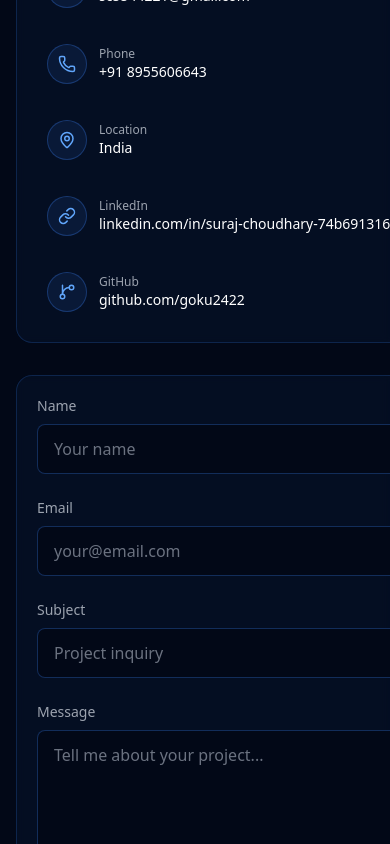
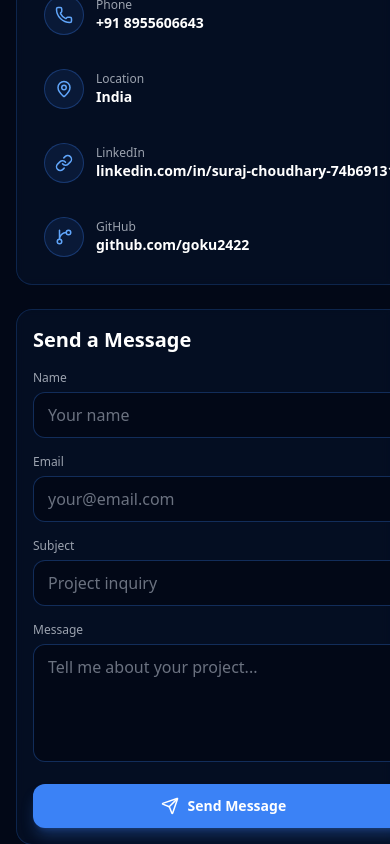
Before and after one commit to goku2422/Portfolio, a React app: page / in a window 390 px wide. Shown: the part 6740-7584 px from the top of the page. Built offline with nearby package versions, Linux system fonts and the light colour scheme; the HTML template or start-up script is replaced by a standard one.

Commit message:
Optimize Let's Work Together contact form layout for mobile phones

```diff
--- a/src/components/Contact.jsx
+++ b/src/components/Contact.jsx
@@ -21,7 +21,6 @@ const Contact = () => {
 
   const handleSubmit = (e) => {
     e.preventDefault();
-    // Handle form submission here
     console.log('Form submitted:', formData);
     alert('Message sent successfully!');
     setFormData({ name: '', email: '', subject: '', message: '' });
@@ -35,24 +34,25 @@ const Contact = () => {
   };
 
   return (
-    <section id="contact" className="py-20 bg-[#020817]">
+    <section id="contact" className="py-12 sm:py-20 bg-[#020817]">
       <div className="max-w-7xl mx-auto px-4 sm:px-6 lg:px-8">
         <SectionTitle
           title="Let's Work Together"
           subtitle="Have a project in mind? Let's build something amazing together."
         />
 
-        <div className="grid lg:grid-cols-2 gap-8 lg:gap-12">
+        <div className="grid lg:grid-cols-2 gap-6 sm:gap-8 lg:gap-12">
           {/* Left Side - Contact Information */}
           <motion.div
-            initial={{ opacity: 0, x: -50 }}
+            initial={{ opacity: 0, x: -30 }}
             whileInView={{ opacity: 1, x: 0 }}
             viewport={{ once: true }}
             transition={{ duration: 0.6 }}
           >
-            <div className="bg-blue-500/5 border border-blue-500/20 rounded-2xl p-5 sm:p-8 backdrop-blur-sm">
-              <h3 className="text-2xl font-bold text-white mb-6">Get in Touch</h3>
-              <div className="space-y-4">
+            <div className="bg-blue-500/5 border border-blue-500/20 rounded-2xl p-4 sm:p-6 md:p-8 backdrop-blur-sm h-full flex flex-col justify-between">
+              <div>
+                <h3 className="text-xl sm:text-2xl font-bold text-white mb-4 sm:mb-6">Get in Touch</h3>
+                <div className="space-y-3 sm:space-y-4">
                   {contactInfo.map((item, index) => (
                     <motion.a
                       key={index}
@@ -60,32 +60,37 @@ const Contact = () => {
                       target={item.href !== '#' ? '_blank' : undefined}
                       rel={item.href !== '#' ? 'noopener noreferrer' : undefined}
                       whileHover={{ x: 5 }}
-                    className="flex items-center space-x-3 sm:space-x-4 p-2.5 sm:p-3 rounded-lg hover:bg-blue-500/10 transition-colors group overflow-hidden"
+                      className="flex items-center space-x-3 sm:space-x-4 p-2.5 sm:p-3 rounded-xl hover:bg-blue-500/10 transition-all duration-300 group overflow-hidden border border-transparent hover:border-blue-500/20"
                     >
                       <div className="p-2.5 sm:p-3 rounded-full bg-blue-500/10 border border-blue-500/30 group-hover:border-blue-500/50 transition-colors shrink-0">
                         <item.icon size={18} className="text-blue-400" />
                       </div>
                       <div className="min-w-0 flex-1">
-                      <p className="text-gray-400 text-xs sm:text-sm">{item.label}</p>
-                      <p className="text-white font-medium text-sm sm:text-base truncate">{item.value}</p>
+                        <p className="text-gray-400 text-xs sm:text-sm font-medium">{item.label}</p>
+                        <p className="text-white font-semibold text-sm sm:text-base truncate">{item.value}</p>
                       </div>
                     </motion.a>
                   ))}
+                </div>
               </div>
             </div>
           </motion.div>
 
           {/* Right Side - Contact Form */}
           <motion.div
-            initial={{ opacity: 0, x: 50 }}
+            initial={{ opacity: 0, x: 30 }}
             whileInView={{ opacity: 1, x: 0 }}
             viewport={{ once: true }}
             transition={{ duration: 0.6 }}
           >
-            <form onSubmit={handleSubmit} className="bg-blue-500/5 border border-blue-500/20 rounded-2xl p-5 sm:p-8 backdrop-blur-sm">
-              <div className="space-y-6">
+            <form onSubmit={handleSubmit} className="bg-blue-500/5 border border-blue-500/20 rounded-2xl p-4 sm:p-6 md:p-8 backdrop-blur-sm">
+              <h3 className="text-xl sm:text-2xl font-bold text-white mb-4 sm:mb-6">Send a Message</h3>
+              <div className="space-y-4 sm:space-y-5">
+
+                {/* Responsive 2-column layout for Name & Email on sm+ screens */}
+                <div className="grid grid-cols-1 sm:grid-cols-2 gap-4">
                   <div>
-                  <label htmlFor="name" className="block text-gray-400 text-sm mb-2">
+                    <label htmlFor="name" className="block text-gray-400 text-xs sm:text-sm font-medium mb-1.5">
                       Name
                     </label>
                     <input
@@ -95,13 +100,13 @@ const Contact = () => {
                       value={formData.name}
                       onChange={handleChange}
                       required
-                    className="w-full px-4 py-3 bg-[#020817] border border-blue-500/30 rounded-lg text-white placeholder-gray-500 focus:outline-none focus:border-blue-500 focus:ring-1 focus:ring-blue-500 transition-colors"
+                      className="w-full px-3.5 py-2.5 sm:px-4 sm:py-3 bg-[#020817] dark:bg-[#020817] border border-blue-500/30 rounded-xl text-white placeholder-gray-500 text-base focus:outline-none focus:border-blue-500 focus:ring-1 focus:ring-blue-500 transition-all duration-300"
                       placeholder="Your name"
                     />
                   </div>
 
                   <div>
-                  <label htmlFor="email" className="block text-gray-400 text-sm mb-2">
+                    <label htmlFor="email" className="block text-gray-400 text-xs sm:text-sm font-medium mb-1.5">
                       Email
                     </label>
                     <input
@@ -111,13 +116,14 @@ const Contact = () => {
                       value={formData.email}
                       onChange={handleChange}
                       required
-                    className="w-full px-4 py-3 bg-[#020817] border border-blue-500/30 rounded-lg text-white placeholder-gray-500 focus:outline-none focus:border-blue-500 focus:ring-1 focus:ring-blue-500 transition-colors"
+                      className="w-full px-3.5 py-2.5 sm:px-4 sm:py-3 bg-[#020817] dark:bg-[#020817] border border-blue-500/30 rounded-xl text-white placeholder-gray-500 text-base focus:outline-none focus:border-blue-500 focus:ring-1 focus:ring-blue-500 transition-all duration-300"
                       placeholder="your@email.com"
                     />
                   </div>
+                </div>
 
                 <div>
-                  <label htmlFor="subject" className="block text-gray-400 text-sm mb-2">
+                  <label htmlFor="subject" className="block text-gray-400 text-xs sm:text-sm font-medium mb-1.5">
                     Subject
                   </label>
                   <input
@@ -127,13 +133,13 @@ const Contact = () => {
                     value={formData.subject}
                     onChange={handleChange}
                     required
-                    className="w-full px-4 py-3 bg-[#020817] border border-blue-500/30 rounded-lg text-white placeholder-gray-500 focus:outline-none focus:border-blue-500 focus:ring-1 focus:ring-blue-500 transition-colors"
+                    className="w-full px-3.5 py-2.5 sm:px-4 sm:py-3 bg-[#020817] dark:bg-[#020817] border border-blue-500/30 rounded-xl text-white placeholder-gray-500 text-base focus:outline-none focus:border-blue-500 focus:ring-1 focus:ring-blue-500 transition-all duration-300"
                     placeholder="Project inquiry"
                   />
                 </div>
 
                 <div>
-                  <label htmlFor="message" className="block text-gray-400 text-sm mb-2">
+                  <label htmlFor="message" className="block text-gray-400 text-xs sm:text-sm font-medium mb-1.5">
                     Message
                   </label>
                   <textarea
@@ -142,8 +148,8 @@ const Contact = () => {
                     value={formData.message}
                     onChange={handleChange}
                     required
-                    rows={5}
-                    className="w-full px-4 py-3 bg-[#020817] border border-blue-500/30 rounded-lg text-white placeholder-gray-500 focus:outline-none focus:border-blue-500 focus:ring-1 focus:ring-blue-500 transition-colors resize-none"
+                    rows={4}
+                    className="w-full px-3.5 py-2.5 sm:px-4 sm:py-3 bg-[#020817] dark:bg-[#020817] border border-blue-500/30 rounded-xl text-white placeholder-gray-500 text-base focus:outline-none focus:border-blue-500 focus:ring-1 focus:ring-blue-500 transition-all duration-300 resize-none"
                     placeholder="Tell me about your project..."
                   />
                 </div>
@@ -152,9 +158,9 @@ const Contact = () => {
                   type="submit"
                   whileHover={{ scale: 1.02 }}
                   whileTap={{ scale: 0.98 }}
-                  className="w-full flex items-center justify-center space-x-2 px-6 py-3 bg-blue-500 text-white rounded-lg font-semibold hover:bg-blue-600 transition-colors shadow-lg shadow-blue-500/30"
+                  className="w-full flex items-center justify-center space-x-2 px-6 py-3 sm:py-3.5 bg-blue-500 text-white rounded-xl font-semibold hover:bg-blue-600 transition-all duration-300 shadow-lg shadow-blue-500/30 cursor-pointer text-sm sm:text-base mt-2"
                 >
-                  <Send size={20} />
+                  <Send size={18} />
                   <span>Send Message</span>
                 </motion.button>
               </div>
```
Also changed, not shown: 1 other file (tests, documents, lock files or other folders). Lines whose indentation alone changed are shown as unchanged.
